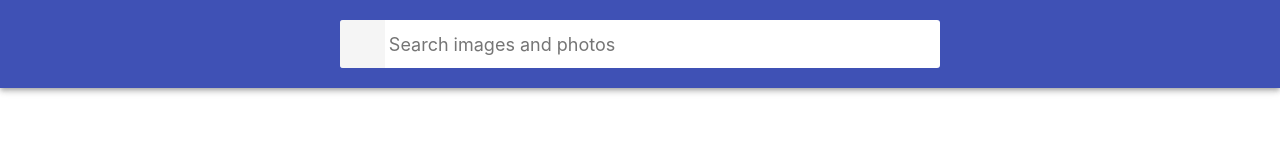
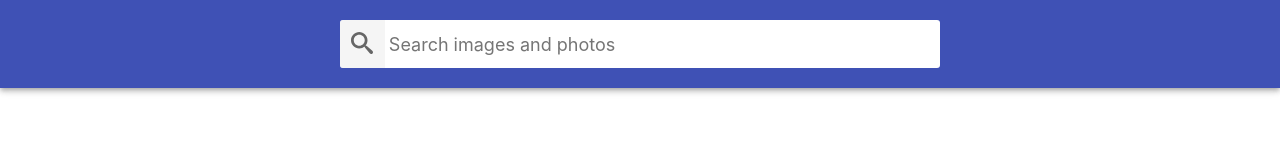
Before and after one commit to Sharuda/goit-react-hw-03-image-finder, a React (Create React App) app: page / in a window 1280 px wide. Shown: the top 160 px of the page. Built offline with nearby package versions, Linux system fonts and the light colour scheme.

Commit message:
add icon

```diff
--- a/src/components/Searchbar/Searchbar.js
+++ b/src/components/Searchbar/Searchbar.js
@@ -6,7 +6,7 @@ import {
   SearchFormBtn,
   SearchFormInput,
 } from './Searchbar.styled';
-// import { ImageSearch } from 'react-icons/im';
+import { ImSearch } from 'react-icons/im';
 
 export class Searchbar extends Component {
   state = {
@@ -28,7 +28,9 @@ export class Searchbar extends Component {
     return (
       <Header>
         <SearchForm onSubmit={this.handleSubmit}>
-          <SearchFormBtn>{/* <ImageSearch /> */}</SearchFormBtn>
+          <SearchFormBtn>
+            <ImSearch size="22" />
+          </SearchFormBtn>
 
           <SearchFormInput
             type="text"
```
